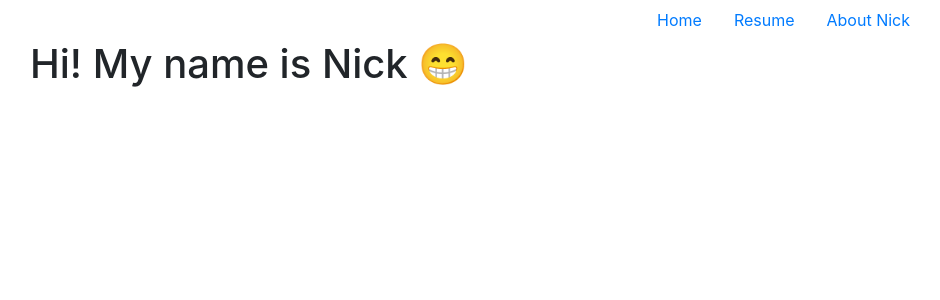
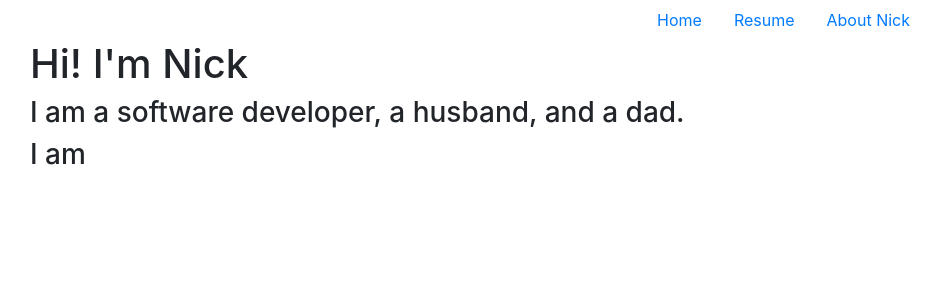
Before and after one commit to Nhvattum/portfolio, a Next.js app: page /about in a window 1280 px wide. Shown: the top 300 px of the page, without its empty margins (162-1102 px from the left). Built offline with nearby package versions, Linux system fonts and the light colour scheme.

Commit message:
added a little info to about page

```diff
--- a/pages/about.js
+++ b/pages/about.js
@@ -4,7 +4,9 @@ export default function About() {
     return (
         <div>
             <Navbar />
-            <h1>Hi!  My name is Nick 😁</h1>
+            <h1>Hi!  I'm Nick</h1>
+            <h3>I am a software developer, a husband, and a dad.  </h3>
+            <h3>I am </h3>
         </div>
     )
 }
```
